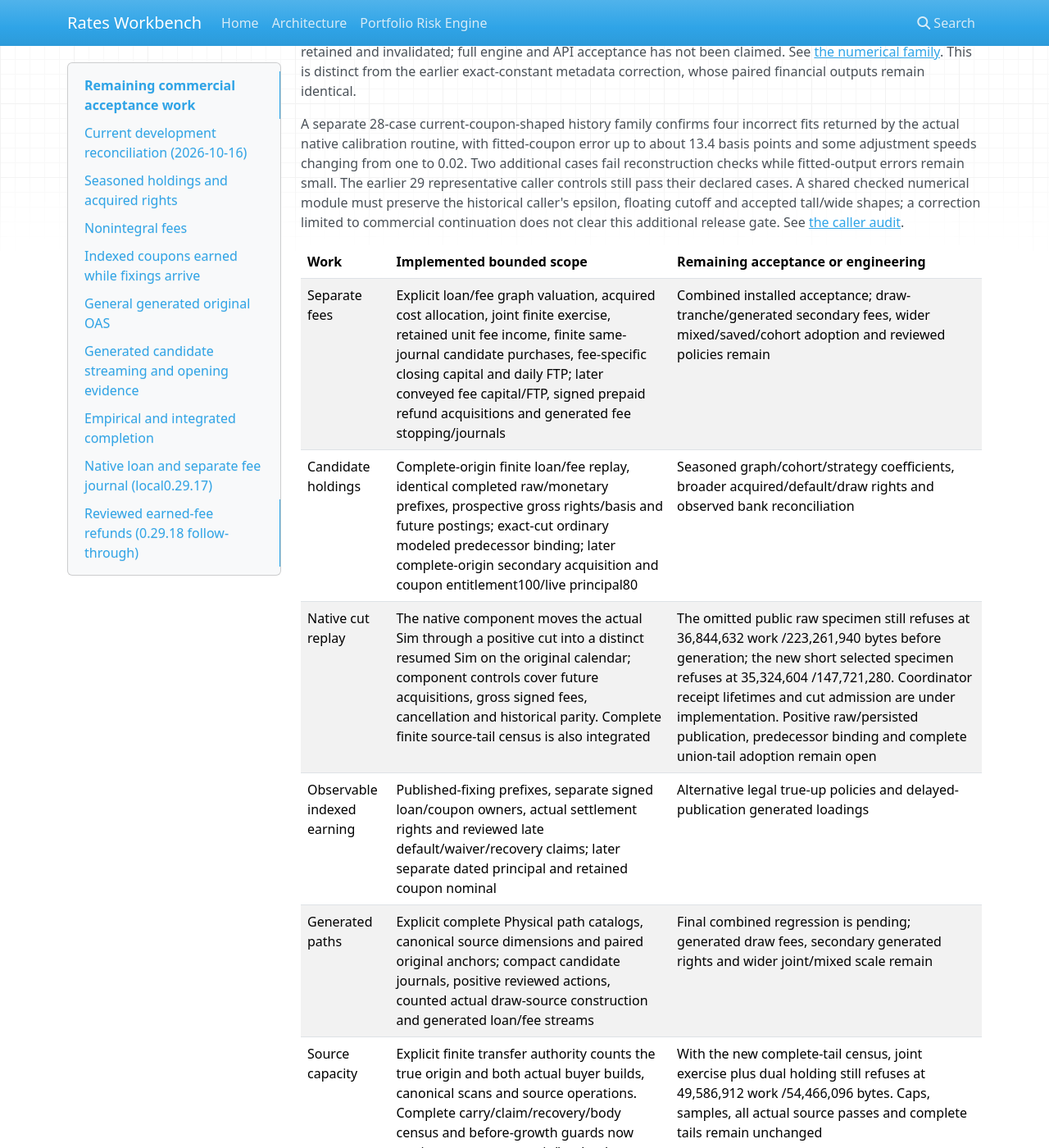
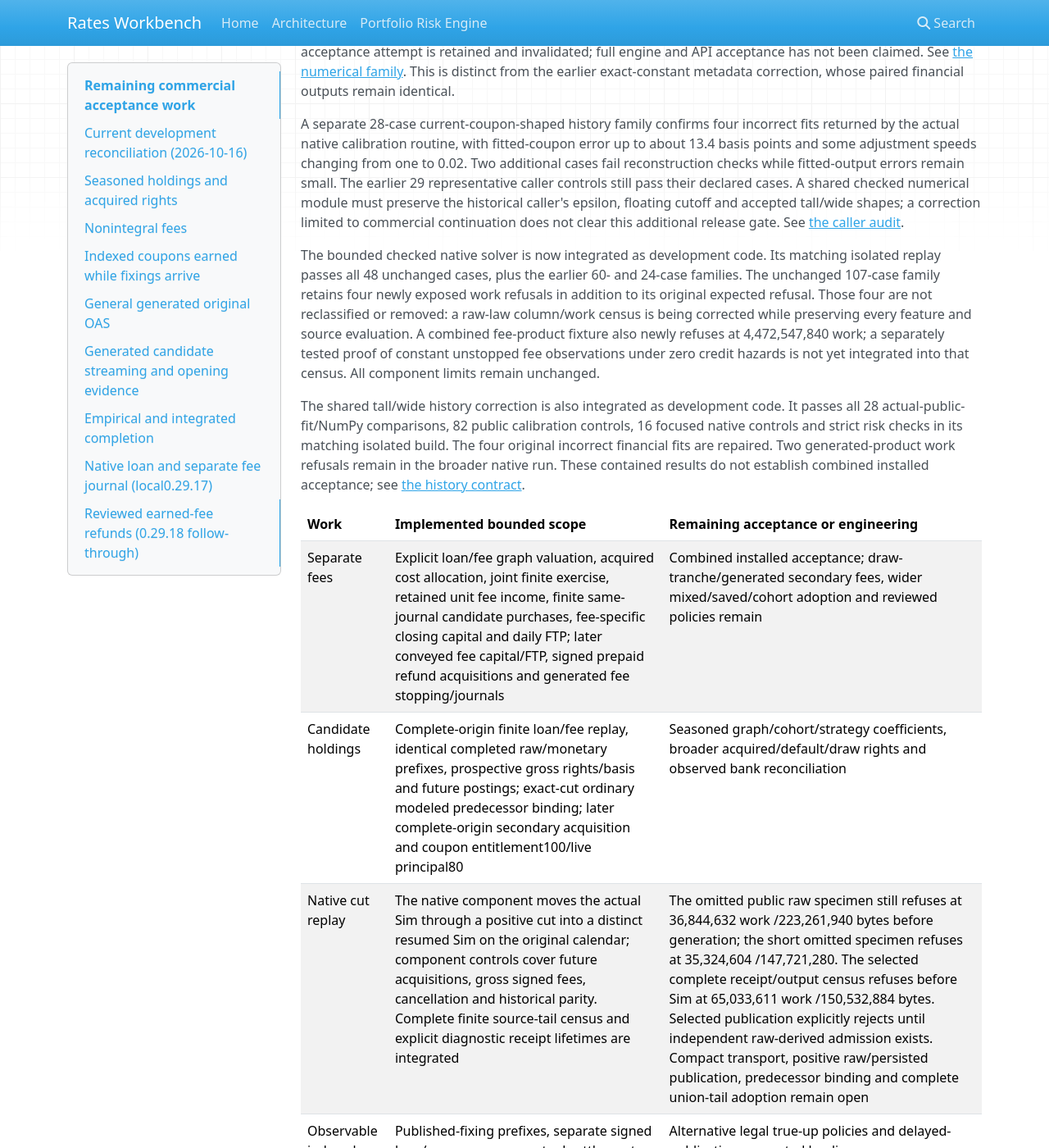
Before and after one commit to beauschwab/model-portfolio-sim, an MkDocs documentation site: the page built from docs/models/commercial-completion-plan.md, in a window 1280 px wide and 1400 px high, scrolled down 498 px. Shown: the whole window at 82% size. Built offline with MkDocs 1.6.1, drawn with Linux system fonts in a browser that asks for light colours; nearby versions of some CDN libraries; some of the changed text lies outside the part shown.

Commit message:
Reconcile repaired numerical controls and open cut publication gates

```diff
--- a/docs/models/commercial-completion-plan.md
+++ b/docs/models/commercial-completion-plan.md
@@ -40,15 +40,33 @@ caller's epsilon, floating cutoff and accepted tall/wide shapes; a correction
 limited to commercial continuation does not clear this additional release gate.
 See [the caller audit](../reviews/2026-10-16-native-svd-secondary-audit.md).
 
+The bounded checked native solver is now integrated as development code. Its
+matching isolated replay passes all 48 unchanged cases, plus the earlier 60- and
+24-case families. The unchanged 107-case family retains four newly exposed work
+refusals in addition to its original expected refusal. Those four are not
+reclassified or removed: a raw-law column/work census is being corrected while
+preserving every feature and source evaluation. A combined fee-product fixture
+also newly refuses at 4,472,547,840 work; a separately tested proof of constant
+unstopped fee observations under zero credit hazards is not yet integrated into
+that census. All component limits remain unchanged.
+
+The shared tall/wide history correction is also integrated as development code.
+It passes all 28 actual-public-fit/NumPy comparisons, 82 public calibration
+controls, 16 focused native controls and strict risk checks in its matching
+isolated build. The four original incorrect financial fits are repaired. Two
+generated-product work refusals remain in the broader native run. These contained
+results do not establish combined installed acceptance; see
+[the history contract](native-history-least-squares.md).
+
 | Work | Implemented bounded scope | Remaining acceptance or engineering |
 |---|---|---|
 | Separate fees | Explicit loan/fee graph valuation, acquired cost allocation, joint finite exercise, retained unit fee income, finite same-journal candidate purchases, fee-specific closing capital and daily FTP; later conveyed fee capital/FTP, signed prepaid refund acquisitions and generated fee stopping/journals | Combined installed acceptance; draw-tranche/generated secondary fees, wider mixed/saved/cohort adoption and reviewed policies remain |
 | Candidate holdings | Complete-origin finite loan/fee replay, identical completed raw/monetary prefixes, prospective gross rights/basis and future postings; exact-cut ordinary modeled predecessor binding; later complete-origin secondary acquisition and coupon entitlement100/live principal80 | Seasoned graph/cohort/strategy coefficients, broader acquired/default/draw rights and observed bank reconciliation |
-| Native cut replay | The native component moves the actual Sim through a positive cut into a distinct resumed Sim on the original calendar; component controls cover future acquisitions, gross signed fees, cancellation and historical parity. Complete finite source-tail census is also integrated | The omitted public raw specimen still refuses at 36,844,632 work /223,261,940 bytes before generation; the new short selected specimen refuses at 35,324,604 /147,721,280. Coordinator receipt lifetimes and cut admission are under implementation. Positive raw/persisted publication, predecessor binding and complete union-tail adoption remain open |
+| Native cut replay | The native component moves the actual Sim through a positive cut into a distinct resumed Sim on the original calendar; component controls cover future acquisitions, gross signed fees, cancellation and historical parity. Complete finite source-tail census and explicit diagnostic receipt lifetimes are integrated | The omitted public raw specimen still refuses at 36,844,632 work /223,261,940 bytes before generation; the short omitted specimen refuses at 35,324,604 /147,721,280. The selected complete receipt/output census refuses before Sim at 65,033,611 work /150,532,884 bytes. Selected publication explicitly rejects until independent raw-derived admission exists. Compact transport, positive raw/persisted publication, predecessor binding and complete union-tail adoption remain open |
 | Observable indexed earning | Published-fixing prefixes, separate signed loan/coupon owners, actual settlement rights and reviewed late default/waiver/recovery claims; later separate dated principal and retained coupon nominal | Alternative legal true-up policies and delayed-publication generated loadings |
 | Generated paths | Explicit complete Physical path catalogs, canonical source dimensions and paired original anchors; compact candidate journals, positive reviewed actions, counted actual draw-source construction and generated loan/fee streams | Final combined regression is pending; generated draw fees, secondary generated rights and wider joint/mixed scale remain |
 | Source capacity | Explicit finite transfer authority counts the true origin and both actual buyer builds, canonical scans and source operations. Complete carry/claim/recovery/body census and before-growth guards now retain separate economic/book roles; selected prepaid exercise and no-option dual holdings have positive independent/persisted component controls | With the new complete-tail census, joint exercise plus dual holding still refuses at 49,586,912 work /54,466,096 bytes. Caps, samples, all actual source passes and complete tails remain unchanged |
-| Numerical evidence | Training-only linear/quadratic/cubic bases, exact normal/one-date controls, two-date independent learned-policy integration; 24-cell credit-loss/34-control and 60-cell credit/exercise/73-control benchmarks pass. Exact-constant classification is corrected with unchanged paired financial output | The expanded stochastic-coupon/credit family exposes 12 genuine financial failures in 48 cells. Certified native SVD correction and unchanged full replay are release blockers; broader contract/driver/seed/step/basis convergence and observed validation remain |
+| Numerical evidence | Training-only linear/quadratic/cubic bases, exact normal/one-date controls, two-date independent learned-policy integration; 24-cell credit-loss/34-control and 60-cell credit/exercise/73-control benchmarks pass. Exact-constant classification is corrected with unchanged paired financial output. The checked correction passes all 48 formerly failing-family cases and all 28 actual history comparisons in matching isolated builds | Restore the unchanged 107-case family and existing generated-product capacity gates, then run combined installed acceptance. Broader contract/driver/seed/step/basis convergence and observed validation remain |
 | Application | Durable generated stream, fee treasury/holding routes, source/persisted/final SQL fencing, retained fee coefficient evaluation and workbench reopening passed the accepted 0.29.19 checkpoint | Matching release/full regression and browser acceptance for the subsequent combined changes; deployment/restarts and explicit saved-library/session rebuilds |
 
 See [fee adoption](commercial-fee-adoption.md),
@@ -65,6 +83,7 @@ See [fee adoption](commercial-fee-adoption.md),
 [finite source work](commercial-finite-source-work.md),
 [complete-tail census](commercial-finite-tail-work.md),
 [native cut coordinator](commercial-cut-mixed.md) and
+[selected cut admission](commercial-cut-receipt-admission.md) and
 [credit sampling diagnostics](commercial-credit-convergence.md).
 
 Original OAS/EIR, separate Physical/Pricing ownership, shared random streams,
```
Also changed, not shown: other parts of docs/models/commercial-completion-plan.md (+1 -1 lines), docs/models/implementation-plan.md (+15 -0 lines), 1 other file.
